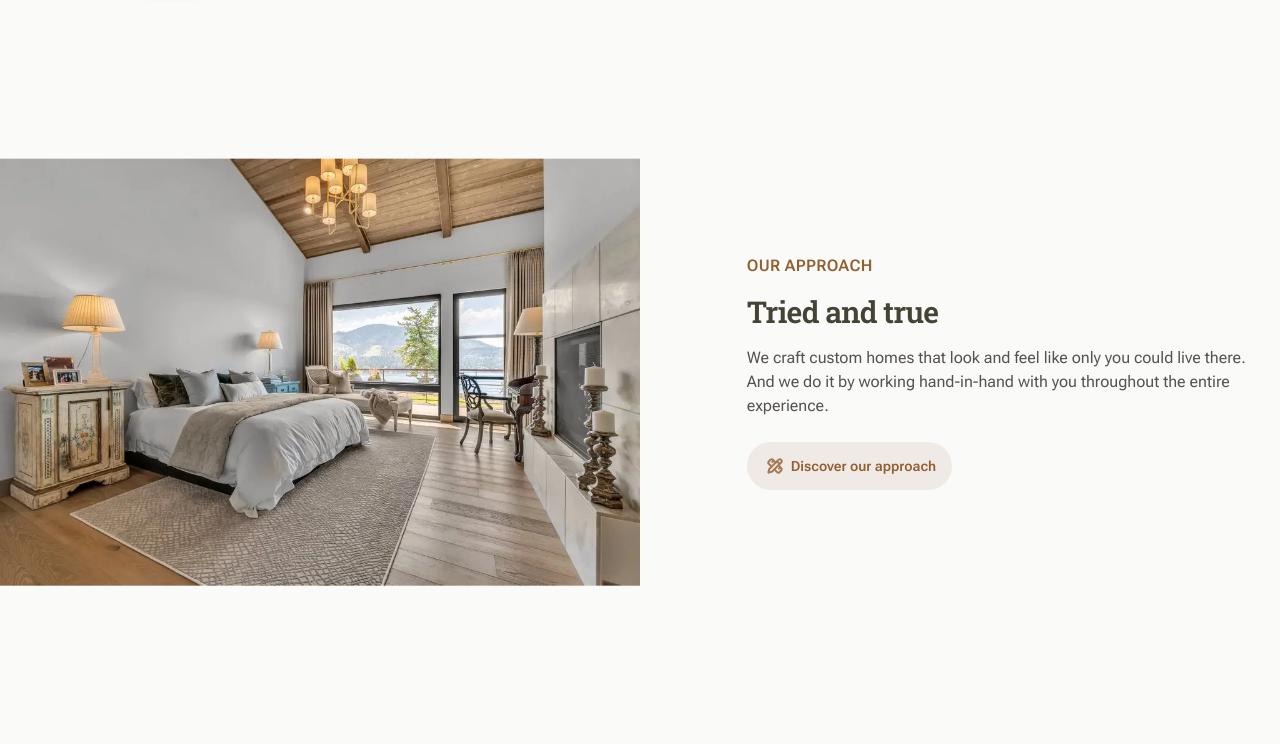
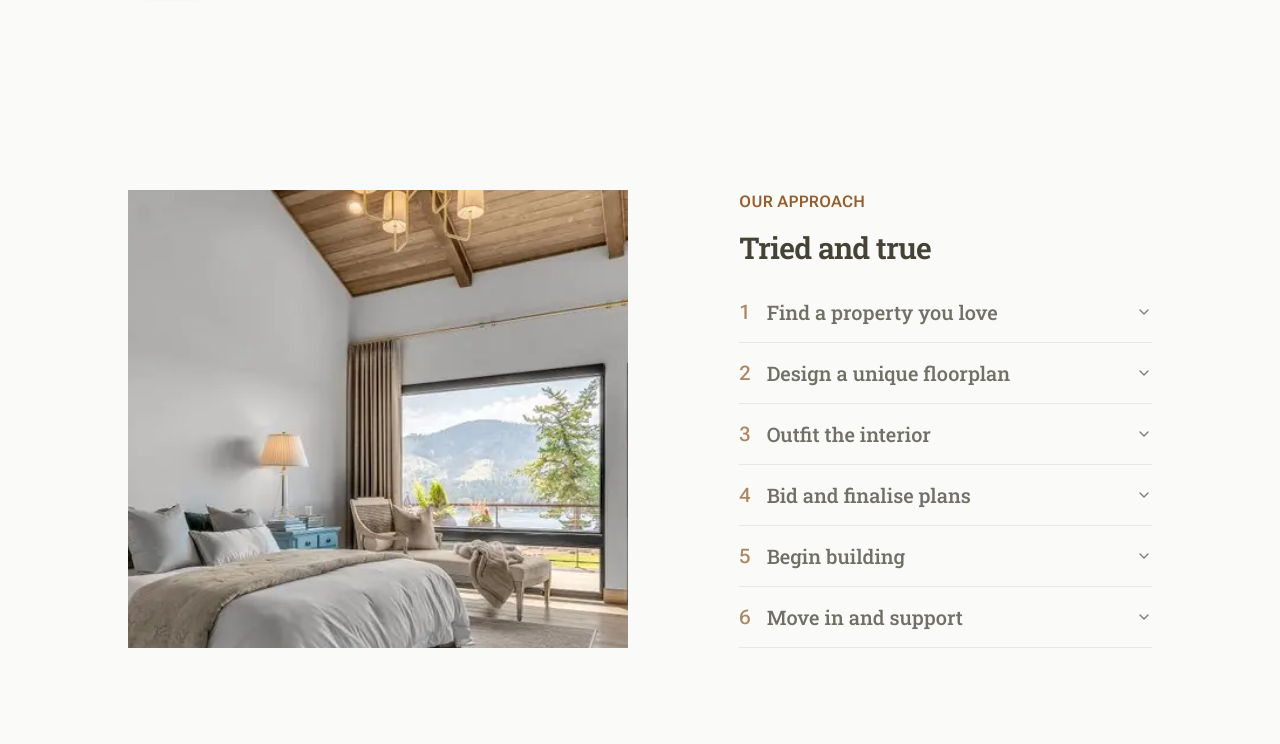
Before and after one commit to forkidd214/tung-homes, a Next.js app: page / in a window 1280 px wide. Shown: the part 1506-2250 px from the top of the page. Built offline with nearby package versions, Linux system fonts and the light colour scheme.

Commit message:
feat: rebuild service section of the home page

```diff
--- a/src/components/sections/service-section.tsx
+++ b/src/components/sections/service-section.tsx
@@ -1,50 +1,158 @@
 import Image from 'next/image'
 
-import decoImage from '../../../public/images/home-service.webp'
-import { H2, H3, Paragraph } from '../typography'
-import { ButtonLink } from '../button'
+import { homeServiceImage as decoImage } from '@/data'
+import { cn } from '@/lib/utils'
+import { Grid } from '../grid'
+import { H2, H3,  H5, Paragraph } from '../typography'
+import { ArrowLink } from '../button'
+import {
+  Accordion,
+  AccordionItem,
+  AccordionTrigger,
+  AccordionContent,
+} from '../accordion'
 
 function ServiceSection() {
   return (
-    <section className="relative mx-auto max-w-7xl">
-      <div className="bg-background px-8 py-16 text-foreground lg:ml-auto lg:w-5/6">
-        <div className="space-y-6 lg:ml-auto lg:w-1/2">
-          {/* Content */}
-          <div className="space-y-4">
-            <H2>our approach</H2>
-            <H3 as="p">tried and true</H3>
-            <Paragraph>
-              We craft custom homes that look and feel like only you could live
-              there. And we do it by working hand-in-hand with you throughout
-              the entire experience.
-            </Paragraph>
-          </div>
-
-          {/* Call to action */}
-          <div className="flex flex-row justify-center lg:justify-start">
-            <ButtonLink
-              href="/service"
-              variant={'secondary'}
-              icon="pencilRuler"
-            >
-              discover our approach
-            </ButtonLink>
+    <Grid>
+      {/* Decoration image */}
+      <div className={cn('hidden md:col-span-4 md:block lg:col-span-6')}>
+        <div className="relative h-full w-full overflow-hidden">
+          <div className="absolute -top-20 left-0 h-[50rem] w-full">
+            <Image
+              src={decoImage}
+              alt=""
+              sizes="100vw"
+              fill
+              style={{ objectFit: 'cover' }}
+            />
           </div>
         </div>
+      </div>
 
-        {/* Decoration image */}
-        <div className="relative z-10 mt-16 aspect-[3/2] lg:absolute lg:left-0 lg:top-1/2 lg:mt-0 lg:w-1/2 lg:-translate-y-1/2">
-          <Image
-            src={decoImage}
-            alt=""
-            sizes="(min-width: 1024px) 50vw, 100vw"
-            fill
-            style={{ objectFit: 'cover' }}
-          />
-        </div>
+      <div
+        className={cn(
+          'col-span-full space-y-4 md:col-span-4 lg:col-span-6 xl:col-span-5 xl:-col-end-1',
+        )}
+      >
+        <H2>our approach</H2>
+        <H3 as="p">tried and true</H3>
+        <Accordion type="single" collapsible>
+          {STEPS.map((step, idx) => (
+            <AccordionItem
+              key={`service-step-${step.name}`}
+              value={`step-${idx + 1}`}
+            >
+              <AccordionTrigger className="group gap-4 overflow-hidden opacity-75 hover:no-underline data-[state=open]:opacity-100">
+                <span className="text-lg font-medium text-secondary-foreground md:text-xl">
+                  {idx + 1}
+                </span>
+                <H5
+                  as={'span'}
+                  className="flex-1 overflow-hidden overflow-ellipsis whitespace-nowrap text-left group-hover:underline"
+                >
+                  {step.name}
+                </H5>
+              </AccordionTrigger>
+              <AccordionContent className="pl-7">
+                <Paragraph>{step.description}</Paragraph>
+                {step.cta && (
+                  <ArrowLink href={step.cta.href} className="mt-4">
+                    {step.cta.text}
+                  </ArrowLink>
+                )}
+              </AccordionContent>
+            </AccordionItem>
+          ))}
+        </Accordion>
       </div>
-    </section>
+    </Grid>
   )
 }
 
+const STEPS: {
+  name: string
+  description: string
+  cta?: {
+    href: string
+    text: string
+  }
+}[] = [
+  {
+    name: 'find a property you love',
+    description:
+      'It all starts with the perfect property. Whether you seek lakefront living or a mountaintop retreat, spend some time scouting out your ideal building site before we begin the design process.',
+    cta: {
+      href: '/projects',
+      text: 'see our homes',
+    },
+  },
+  {
+    name: 'design a unique floorplan',
+    description:
+      'With your ideas and input, our expert architectural team will draft and design a custom floorplan with appropriate skill and attention. Need a little inspiration? Check out these impressive projects.',
+  },
+  {
+    name: 'outfit the interior',
+    description:
+      'The only style of home we do not build is Cookie Cutter. Instead, we offer an in-house designer that will transform your ideas into your dream home. From paint and flooring to lighting and more, our in-house interior design team will transform your ideas into a beautiful design for the inside of your home.',
+  },
+  {
+    name: 'bid and finalise plans',
+    description:
+      "Before we break ground, we'll give you an estimate for the work and make sure every detail of your plan meets expectations.",
+  },
+  {
+    name: 'begin building',
+    description:
+      'Our team of home designers, interior designers, and project managers are cut from the same cloth. We have open dialogues with clients, deliver what we promise, and value honesty above all else. The result is always the same. Superior quality homes that effortlessly embody the spirit of the Great Northwest and express your personal style.',
+  },
+  {
+    name: 'move in and support',
+    description:
+      'After your project is complete, we over-deliver by adding our 12-month warranty. This warranty provides you with the assurance that your home is exactly what you imagined it would be.',
+  },
+]
+
 export default ServiceSection
+
+{
+  /* // <section className="relative mx-auto max-w-7xl">
+    //   <div className="bg-background px-8 py-16 text-foreground lg:ml-auto lg:w-5/6">
+    //     <div className="space-y-6 lg:ml-auto lg:w-1/2">
+    //       {/* Content */
+}
+//       <div className="space-y-4">
+//         <H2>our approach</H2>
+//         <H3 as="p">tried and true</H3>
+//         <Paragraph>
+//           We craft custom homes that look and feel like only you could live
+//           there. And we do it by working hand-in-hand with you throughout
+//           the entire experience.
+//         </Paragraph>
+//       </div>
+
+//       {/* Call to action */}
+//       <div className="flex flex-row justify-center lg:justify-start">
+//         <ButtonLink
+//           href="/service"
+//           variant={'secondary'}
+//           icon="pencilRuler"
+//         >
+//           discover our approach
+//         </ButtonLink>
+//       </div>
+//     </div>
+
+//     {/* Decoration image */}
+//     <div className="relative z-10 mt-16 aspect-[3/2] lg:absolute lg:left-0 lg:top-1/2 lg:mt-0 lg:w-1/2 lg:-translate-y-1/2">
+//       <Image
+//         src={decoImage}
+//         alt=""
+//         sizes="(min-width: 1024px) 50vw, 100vw"
+//         fill
+//         style={{ objectFit: 'cover' }}
+//       />
+//     </div>
+//   </div>
+// </section> */}
```
